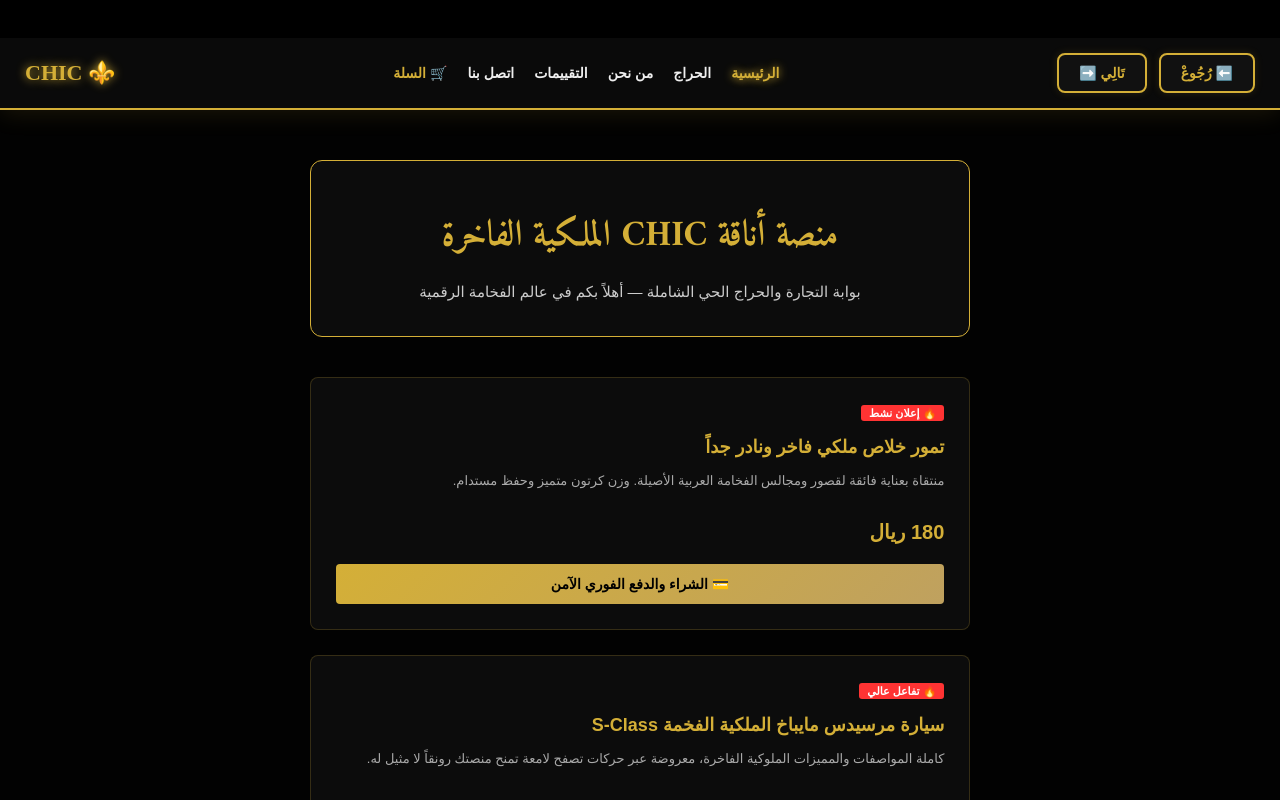
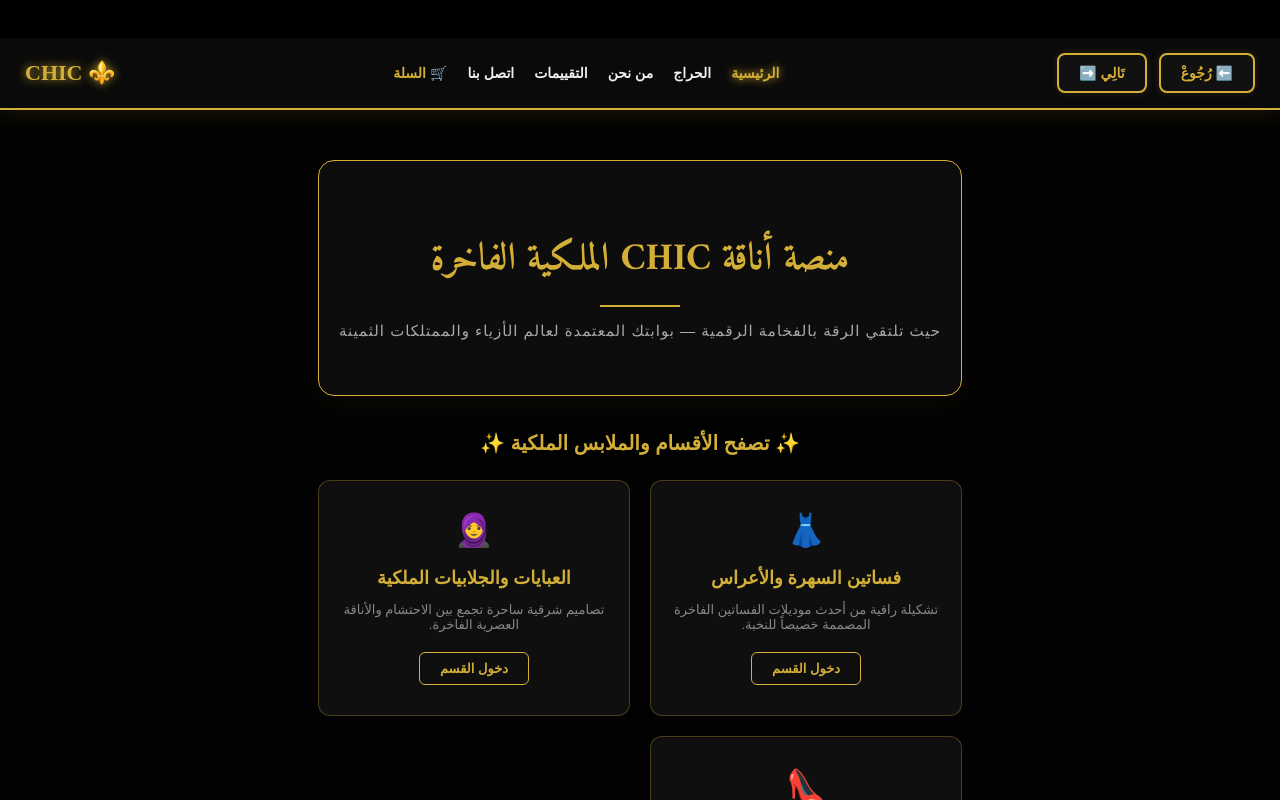
Before and after one commit to farosoyy13/koni-aneeqa, a React (Vite) app in the folder frontend/: page / in a window 1280 px wide. Built offline with nearby package versions, Linux system fonts and the light colour scheme.

Commit message:
Update Home.tsx

```diff
--- a/frontend/src/pages/Home.tsx
+++ b/frontend/src/pages/Home.tsx
@@ -3,66 +3,53 @@
 export default function Home() {
   return (
     <>
-      <div style={{ padding: '20px', maxWidth: '1250px', margin: '0 auto' }}>
-        {/* هيدر ترحيبي فخم يتناسق مع الواجهة الملكية الفاخرة */}
-        <div style={{ textAlign: 'center', marginBottom: '40px', padding: '20px', background: 'rgba(15,15,15,0.8)', border: '1px solid #d4af37', borderRadius: '12px' }}>
-          <h1 style={{ fontFamily: 'Amiri, serif', color: '#d4af37', fontSize: '36px', marginBottom: '10px' }}>
+      <div style={{ padding: '20px', maxWidth: '1250px', margin: '0 auto', textAlign: 'center' }}>
+
+        {/* بنر ترحيبي فخم وإمبراطوري يشد الانتباه */}
+        <div style={{ padding: '40px 20px', background: 'rgba(15,15,15,0.9)', border: '1px solid #d4af37', borderRadius: '16px', marginBottom: '35px', boxShadow: '0 10px 30px rgba(212,175,55,0.05)' }}>
+          <h1 style={{ fontFamily: 'Amiri, serif', color: '#d4af37', fontSize: '38px', marginBottom: '12px', fontWeight: '900' }}>
             منصة أناقة CHIC الملكية الفاخرة
           </h1>
-          <p style={{ color: '#ccc', fontSize: '15px' }}>
-            بوابة التجارة والحراج الحي الشاملة — أهلاً بكم في عالم الفخامة الرقمية
+          <div style={{ width: '80px', height: '2px', background: '#d4af37', margin: '0 auto 15px' }}></div>
+          <p style={{ color: '#aaa', fontSize: '15px', letterSpacing: '1px' }}>
+            حيث تلتقي الرقة بالفخامة الرقمية — بوابتك المعتمدة لعالم الأزياء والممتلكات الثمينة
           </p>
         </div>
 
-        {/* شبكة المنتجات والبضائع الحقيقية لترزق الله فيها */}
-        <div style={{ display: 'grid', gridTemplateColumns: 'repeat(auto-fit, minmax(320px, 1fr))', gap: '25px' }}>
+        {/* عنوان أقسام المتجر الرئيسية الواضحة كالمواقع العالمية */}
+        <h2 style={{ color: '#d4af37', fontSize: '20px', marginBottom: '25px', fontWeight: '700' }}>
+          ✨ تصفح الأقسام والملابس الملكية ✨
+        </h2>
 
-          {/* المنتج 1: التمور الملكية */}
-          <div style={{ background: 'rgba(20,20,20,0.6)', border: '1px solid rgba(212,175,55,0.2)', padding: '25px', borderRadius: '8px', display: 'flex', flexDirection: 'column', justifycontent: 'space-between' }}>
-            <div>
-              <span style={{ background: '#ff3333', color: '#fff', padding: '2px 8px', fontSize: '11px', fontWeight: 'bold', borderRadius: '3px' }}>🔥 إعلان نشط</span>
-              <h3 style={{ color: '#d4af37', margin: '15px 0 10px 0', fontSize: '18px' }}>تمور خلاص ملكي فاخر ونادر جداً</h3>
-              <p style={{ color: '#aaa', fontSize: '13px', lineHeight: '1.6' }}>منتقاة بعناية فائقة لقصور ومجالس الفخامة العربية الأصيلة. وزن كرتون متميز وحفظ مستدام.</p>
-            </div>
-            <div>
-              <p style={{ color: '#d4af37', fontWeight: 'bold', fontSize: '20px', marginTop: '15px' }}>180 ريال</p>
-              <a href="https://wa.me" target="_blank" rel="noreferrer" style={{ display: 'block', width: '100%', padding: '12px 0', background: 'linear-gradient(135deg, #d4af37 0%, #bfa15f 100%)', color: '#000', textDecoration: 'none', fontWeight: 'bold', borderRadius: '4px', marginTop: '15px', textAlign: 'center', fontSize: '14px' }}>
-                💳 الشراء والدفع الفوري الآمن
-              </a>
-            </div>
+        {/* شبكة الأقسام والفروع الكبرى الأنيقة بلمسة سريعة */}
+        <div style={{ display: 'grid', gridTemplateColumns: 'repeat(auto-fit, minmax(280px, 1fr))', gap: '20px', marginBottom: '40px' }}>
+
+          {/* قسم 1: الفساتين الفاخرة */}
+          <div style={{ background: '#0f0f0f', border: '1px solid rgba(212,175,55,0.3)', padding: '30px 20px', borderRadius: '12px' }}>
+            <div style={{ fontSize: '32px', marginBottom: '10px' }}>👗</div>
+            <h3 style={{ color: '#d4af37', fontSize: '18px', marginBottom: '10px', fontWeight: '700' }}>فساتين السهرة والأعراس</h3>
+            <p style={{ color: '#888', fontSize: '13px', marginBottom: '20px' }}>تشكيلة راقية من أحدث موديلات الفساتين الفاخرة المصممة خصيصاً للنخبة.</p>
+            <button style={{ background: 'transparent', border: '1px solid #d4af37', color: '#d4af37', padding: '8px 20px', borderRadius: '6px', cursor: 'pointer', fontWeight: 'bold', fontSize: '13px' }}>دخول القسم</button>
           </div>
 
-          {/* المنتج 2: سيارات مرسيدس */}
-          <div style={{ background: 'rgba(20,20,20,0.6)', border: '1px solid rgba(212,175,55,0.2)', padding: '25px', borderRadius: '8px', display: 'flex', flexDirection: 'column', justifycontent: 'space-between' }}>
-            <div>
-              <span style={{ background: '#ff3333', color: '#fff', padding: '2px 8px', fontSize: '11px', fontWeight: 'bold', borderRadius: '3px' }}>🔥 تفاعل عالي</span>
-              <h3 style={{ color: '#d4af37', margin: '15px 0 10px 0', fontSize: '18px' }}>سيارة مرسيدس مايباخ الملكية الفخمة S-Class</h3>
-              <p style={{ color: '#aaa', fontSize: '13px', lineHeight: '1.6' }}>كاملة المواصفات والمميزات الملوكية الفاخرة، معروضة عبر حركات تصفح لامعة تمنح منصتك رونقاً لا مثيل له.</p>
-            </div>
-            <div>
-              <p style={{ color: '#d4af37', fontWeight: 'bold', fontSize: '20px', marginTop: '15px' }}>عربون ثابت: 5,000 ريال</p>
-              <a href="https://wa.me" target="_blank" rel="noreferrer" style={{ display: 'block', width: '100%', padding: '12px 0', background: 'linear-gradient(135deg, #d4af37 0%, #bfa15f 100%)', color: '#000', textDecoration: 'none', fontWeight: 'bold', borderRadius: '4px', marginTop: '15px', textAlign: 'center', fontSize: '14px' }}>
-                💳 دفع العربون الفوري المباشر
-              </a>
-            </div>
+          {/* قسم 2: العبايات والجلابيات */}
+          <div style={{ background: '#0f0f0f', border: '1px solid rgba(212,175,55,0.3)', padding: '30px 20px', borderRadius: '12px' }}>
+            <div style={{ fontSize: '32px', marginBottom: '10px' }}>🧕</div>
+            <h3 style={{ color: '#d4af37', fontSize: '18px', marginBottom: '10px', fontWeight: '700' }}>العبايات والجلابيات الملكية</h3>
+            <p style={{ color: '#888', fontSize: '13px', marginBottom: '20px' }}>تصاميم شرقية ساحرة تجمع بين الاحتشام والأناقة العصرية الفاخرة.</p>
+            <button style={{ background: 'transparent', border: '1px solid #d4af37', color: '#d4af37', padding: '8px 20px', borderRadius: '6px', cursor: 'pointer', fontWeight: 'bold', fontSize: '13px' }}>دخول القسم</button>
           </div>
 
-          {/* المنتج 3: خدمات المغسلة */}
-          <div style={{ background: 'rgba(20,20,20,0.6)', border: '1px solid rgba(212,175,55,0.2)', padding: '25px', borderRadius: '8px', display: 'flex', flexDirection: 'column', justifycontent: 'space-between' }}>
-            <div>
-              <span style={{ background: '#d4af37', color: '#000', padding: '2px 8px', fontSize: '11px', fontWeight: 'bold', borderRadius: '3px' }}>🟢 خدمة موثقة</span>
-              <h3 style={{ color: '#d4af37', margin: '15px 0 10px 0', fontSize: '18px' }}>خدمات المغسلة الذكية والـ Dry Clean الملكي</h3>
-              <p style={{ color: '#aaa', fontSize: '13px', lineHeight: '1.6' }}>عناية فائقة وفورية بنوع القماش، غسيل، وكي فاخر لملابس العميل الراقي لضمان أعلى مستويات الأناقة المستدامة.</p>
-            </div>
-            <div>
-              <p style={{ color: '#d4af37', fontWeight: 'bold', fontSize: '20px', marginTop: '15px' }}>75 ريال</p>
-              <a href="https://wa.me" target="_blank" rel="noreferrer" style={{ display: 'block', width: '100%', padding: '12px 0', background: 'linear-gradient(135deg, #d4af37 0%, #bfa15f 100%)', color: '#000', textDecoration: 'none', fontWeight: 'bold', borderRadius: '4px', marginTop: '15px', textAlign: 'center', fontSize: '14px' }}>
-                💳 حجز الخدمة والدفع الفوري
-              </a>
-            </div>
+          {/* قسم 3: الحقائب والأحذية */}
+          <div style={{ background: '#0f0f0f', border: '1px solid rgba(212,175,55,0.3)', padding: '30px 20px', borderRadius: '12px' }}>
+            <div style={{ fontSize: '32px', marginBottom: '10px' }}>👠</div>
+            <h3 style={{ color: '#d4af37', fontSize: '18px', marginBottom: '10px', fontWeight: '700' }}>الحقائب والأحذية النادرة</h3>
+            <p style={{ color: '#888', fontSize: '13px', marginBottom: '20px' }}>اكسسوارات ومكملات أناقة من كبرى الماركات العالمية والمحلية الموثقة.</p>
+            <button style={{ background: 'transparent', border: '1px solid #d4af37', color: '#d4af37', padding: '8px 20px', borderRadius: '6px', cursor: 'pointer', fontWeight: 'bold', fontSize: '13px' }}>دخول القسم</button>
           </div>
 
         </div>
+
       </div>
     </>
   );
```
